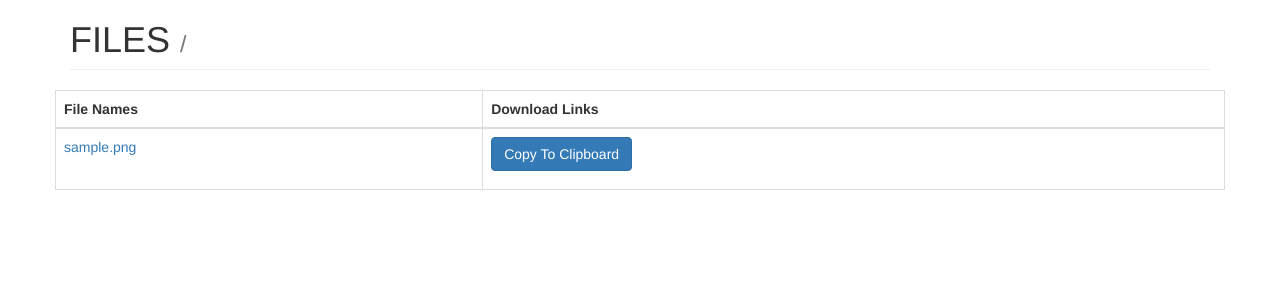
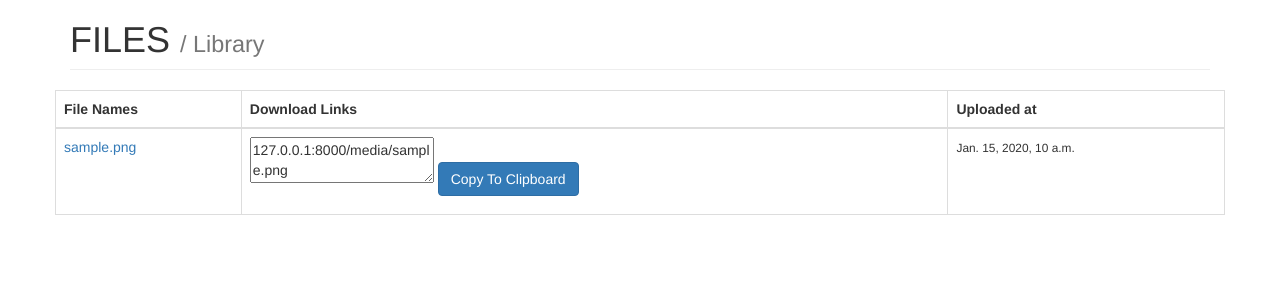
Before and after one commit to Prajjwal-Arya/sharingZONE, a Django app: page /photos/library/ in a window 1280 px wide. Shown: the part 52-352 px from the top of the page. Run offline with Django 3.2, Linux system fonts and the light colour scheme; tables that the repository leaves empty hold one stand-in row (values such as "Sample post"); some libraries are stand-ins or nearby versions.

Commit message:
Update index.html

```diff
--- a/mysite/photos/templates/photos/library/index.html
+++ b/mysite/photos/templates/photos/library/index.html
@@ -1,10 +1,12 @@
 
 {% extends 'photos/base.html' %}
+{% block title %}Library{% endblock %}
+
 {% block photos_content %}
  <table id="gallery" class="table table-bordered">
     <thead>
       <tr>
-        <th>File Names<th>Download Links</th></th>
+          <th>File Names<th>Download Links<th>Uploaded at</th></th></th>
       </tr>
     </thead>
     <tbody>
@@ -13,8 +15,9 @@
           <td>
           <a href="{{ photo.file.url }}">{{ photo.file.name }}</a></td>
 
-          <textarea class="js-copytextarea" name="hide" readonly="readonly" style="display:none;">{{'https://tonypapa777.pythonanywhere.com'}}{{photo.file.url}}</textarea>
-          <td><button class="js-textareacopybtn btn btn-primary">Copy To Clipboard</button><p></td>
+          </td><td><textarea class="js-copytextarea"  readonly="readonly" >{{'127.0.0.1:8000'}}{{photo.file.url}}</textarea>
+          <button class="js-textareacopybtn btn btn-primary">Copy To Clipboard</button><p></td>
+          <td><small>{{ photo.uploaded_at }}</small></td>
         </tr>
       {% endfor %}
     </tbody>
```
